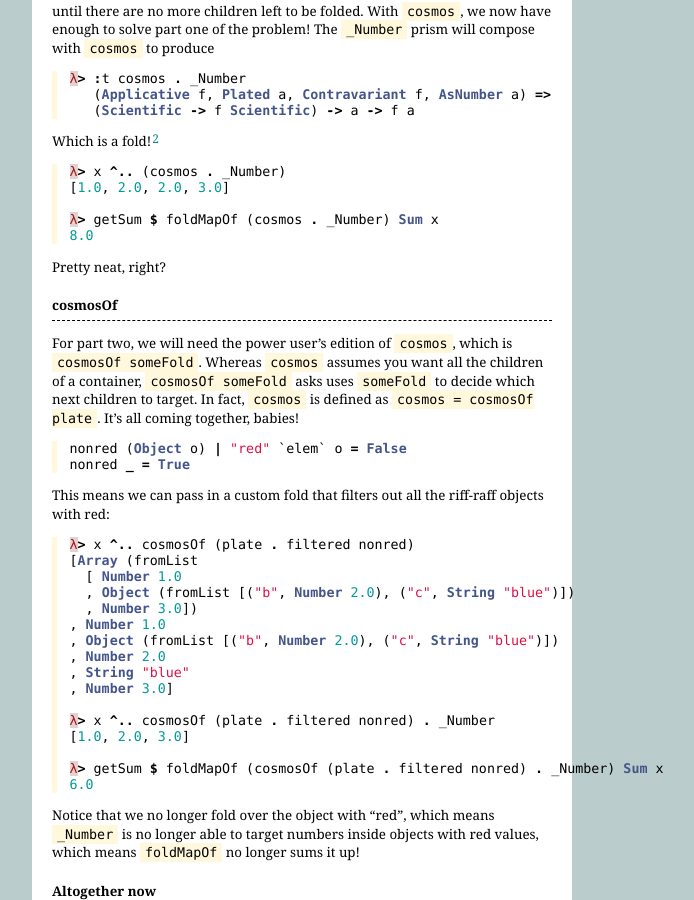
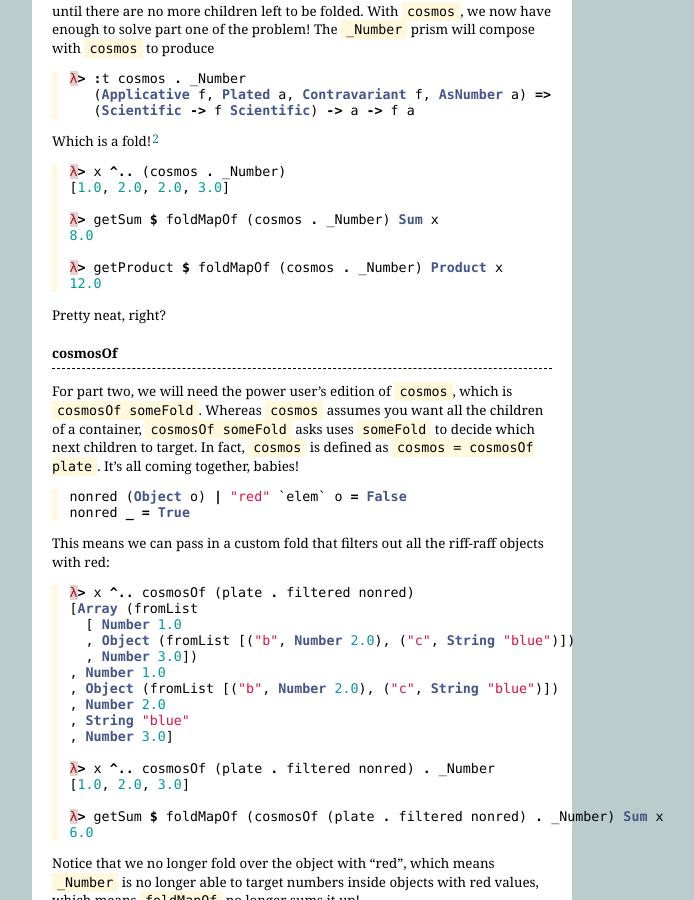
Before and after one commit to hlian/hao.codes, a Jekyll site: the page built from _posts/2015-12-12-haskell-advent.md, in a window 1280 px wide and 900 px high, scrolled down 2203 px. Shown: the whole window, without its empty margins (0-694 px from the left). Built offline with Jekyll 4.4.1, drawn with Linux system fonts in a browser that asks for light colours; Markdown is read by kramdown in place of the engine named in the settings.

Commit message:
getProduct example

````diff
--- a/_posts/2015-12-12-haskell-advent.md
+++ b/_posts/2015-12-12-haskell-advent.md
@@ -129,6 +129,9 @@ Which is a fold![^fold]
 
 λ> getSum $ foldMapOf (cosmos . _Number) Sum x
 8.0
+
+λ> getProduct $ foldMapOf (cosmos . _Number) Product x
+12.0
 ```
 
 Pretty neat, right?
````
